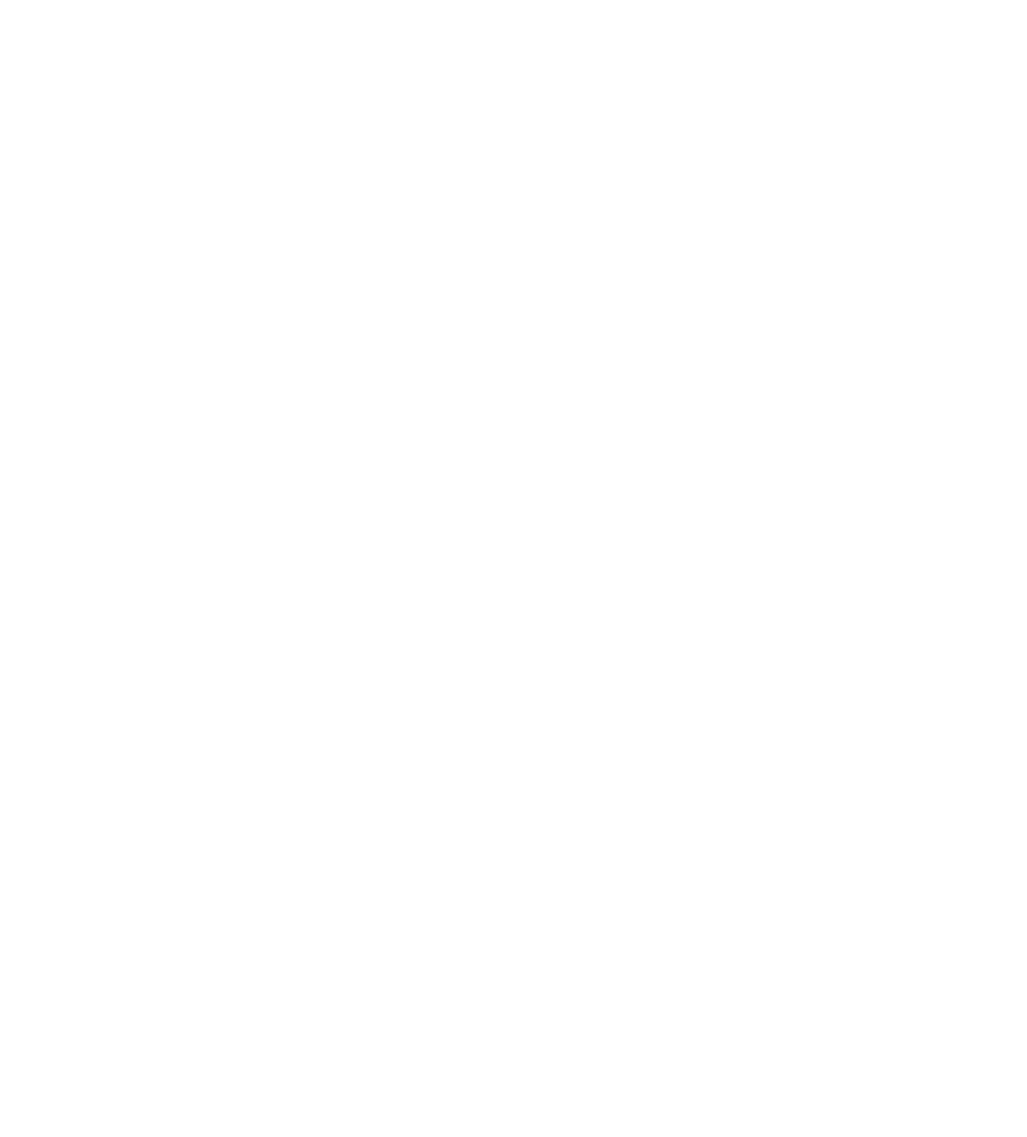
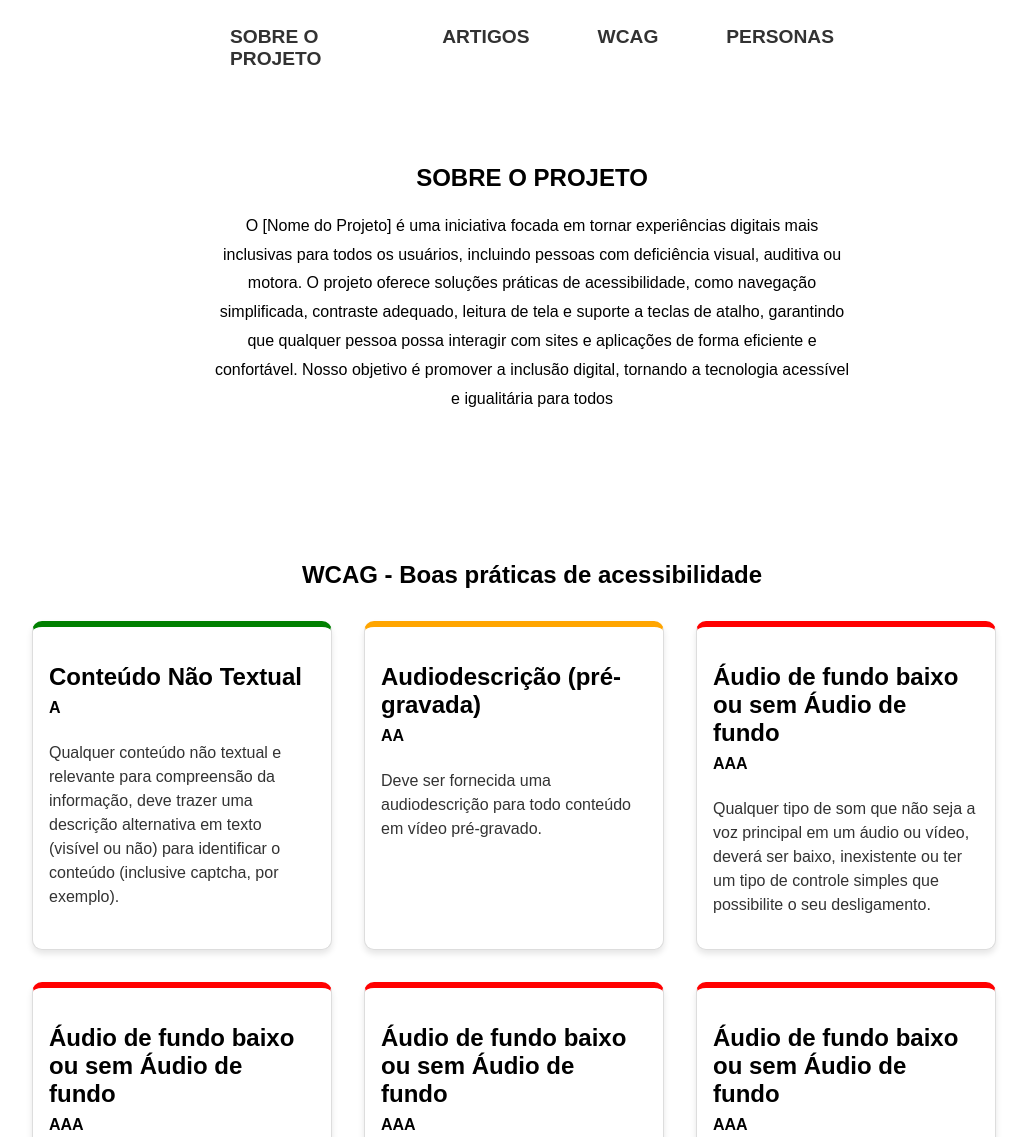
Before and after one commit to FrancineDelanni02/FrancineDelanni02.github.io, a website: page index.html in a window 1280 px wide. Shown: the top 1137 px of the page, without its empty margins (108-1135 px from the left). Before the commit the page ends 800 px from the top, so only its background shows below. Drawn offline with Linux system fonts and the light colour scheme.

Commit message:
feat:cards

```diff
--- /dev/null
+++ b/data/cards.js
@@ -0,0 +1,33 @@
+const cardsData = [
+  {
+    "titulo": "Conteúdo Não Textual ",
+    "nivel": "A",
+    "descricao": "Qualquer conteúdo não textual e relevante para compreensão da informação, deve trazer uma descrição alternativa em texto (visível ou não) para identificar o conteúdo (inclusive captcha, por exemplo)."
+  },
+  {
+    "titulo": "Audiodescrição (pré-gravada)",
+    "nivel": "AA",
+    "descricao": "Deve ser fornecida uma audiodescrição para todo conteúdo em vídeo pré-gravado."
+
+  },
+  {
+    "titulo": "Áudio de fundo baixo ou sem Áudio de fundo ",
+    "nivel": "AAA",
+    "descricao": "Qualquer tipo de som que não seja a voz principal em um áudio ou vídeo, deverá ser baixo, inexistente ou ter um tipo de controle simples que possibilite o seu desligamento."
+  },
+  {
+    "titulo": "Áudio de fundo baixo ou sem Áudio de fundo ",
+    "nivel": "AAA",
+    "descricao": "Qualquer tipo de som que não seja a voz principal em um áudio ou vídeo, deverá ser baixo, inexistente ou ter um tipo de controle simples que possibilite o seu desligamento."
+  },
+  {
+    "titulo": "Áudio de fundo baixo ou sem Áudio de fundo ",
+    "nivel": "AAA",
+    "descricao": "Qualquer tipo de som que não seja a voz principal em um áudio ou vídeo, deverá ser baixo, inexistente ou ter um tipo de controle simples que possibilite o seu desligamento."
+  },
+  {
+    "titulo": "Áudio de fundo baixo ou sem Áudio de fundo ",
+    "nivel": "AAA",
+    "descricao": "Qualquer tipo de som que não seja a voz principal em um áudio ou vídeo, deverá ser baixo, inexistente ou ter um tipo de controle simples que possibilite o seu desligamento."
+  }
+]
--- a/index.html
+++ b/index.html
@@ -1,21 +1,48 @@
 <!DOCTYPE html>
 <html lang="pt-br">
+
 <head>
     <meta charset="UTF-8">
     <meta name="viewport" content="width=device-width, initial-scale=1.0">
-    <title>Document title</title>
+    <title>Acessibilidade</title>
     <link rel="stylesheet" href="./styles/index.css">
+    <link rel="stylesheet" href="./styles/navbar.css">
+    <link rel="stylesheet" href="./styles/card.css">
 </head>
+
 <body>
     <div class="wrapper">
         <nav class="navbar">
             <ul>
-                <li><a href="#sobre-section"></a></li>
+                <li><a href="#sobre-section">SOBRE O PROJETO</a></li>
+                <li>ARTIGOS</li>
+                <li><a href="#cards-section">WCAG</a></li>
+                <li>PERSONAS</li>
             </ul>
         </nav>
 
-        <!--Sobre section-->
-        <h1 id="sobre-section"></h1>
+        <!-- Sobre -->
+        <section id="sobre-section">
+            <div>
+                <h1>SOBRE O PROJETO</h1>
+                <p>O [Nome do Projeto] é uma iniciativa focada em tornar experiências digitais mais inclusivas para
+                    todos os usuários, incluindo pessoas com deficiência visual, auditiva ou motora. O projeto oferece
+                    soluções práticas de acessibilidade, como navegação simplificada, contraste adequado, leitura de
+                    tela e suporte a teclas de atalho, garantindo que qualquer pessoa possa interagir com sites e
+                    aplicações de forma eficiente e confortável. Nosso objetivo é promover a inclusão digital, tornando
+                    a tecnologia acessível e igualitária para todos</p>
+                <div>
+        </section>
+
+        <!-- Cards -->
+        <section id="cards-section">
+            <h1>WCAG - Boas práticas de acessibilidade</h1>
+            <div id="card-container"></div>
+        </section>
     </div>
+
+    <script src="./data/cards.js"></script>
+    <script src="./index.js"></script>
 </body>
+
 </html>
--- /dev/null
+++ b/index.js
@@ -0,0 +1,43 @@
+function getCorBorderTop(nivel) {
+  switch(nivel) {
+    case "A": return "green";
+    case "AA": return "orange";
+    case "AAA": return "red";
+    default: return "#ccc";
+  }
+}
+
+// Função que renderiza os cards
+function renderCards(cards) {
+  const container = document.getElementById('card-container');
+  if (!container) {
+    console.error("Container #card-container não encontrado!");
+    return;
+  }
+
+  // Limpa o container antes de adicionar (para evitar duplicação)
+  container.innerHTML = "";
+
+  // Template do card
+  const template = document.createElement('template');
+  template.innerHTML = `
+    <div class="card">
+      <h2></h2>
+      <span class="nivel"></span>
+      <p></p>
+    </div>
+  `;
+
+  // Gera cada card
+  cards.forEach(card => {
+    const clone = template.content.cloneNode(true);
+    clone.querySelector('h2').textContent = card.titulo;
+    clone.querySelector('.nivel').textContent = card.nivel;
+    clone.querySelector('p').textContent = card.descricao;
+    clone.querySelector('.card').style.borderTop = `6px solid ${getCorBorderTop(card.nivel)}`;
+    container.appendChild(clone);
+  });
+}
+
+// Renderiza ao carregar
+renderCards(cardsData);
--- /dev/null
+++ b/styles/card.css
@@ -0,0 +1,45 @@
+#card-container {
+  display: flex;
+  flex-wrap: wrap;          /* permite quebrar linha */
+  justify-content: flex-start; /* alinha à esquerda, mas centraliza com margin auto */
+  gap: 2rem;                /* espaço entre os cards */
+  max-width: 1000px;        /* container grande o suficiente para 3 cards de 300px + gaps */
+  margin: 0 auto;         /* centraliza o container na tela */
+}
+
+#cards-section h1 {
+  text-align: center; /* centraliza o título da seção */
+  margin-bottom: 2rem; /* espaçamento opcional abaixo do título */
+}
+
+
+.card {
+  width: 300px;             /* tamanho fixo do card */
+  border: 1px solid #ddd;
+  border-radius: 10px;
+  padding: 1rem;
+  box-shadow: 0 4px 6px rgba(0,0,0,0.1);
+  transition: transform 0.2s;
+  background-color: white;
+  border-top: 6px solid #ccc; /* será alterado pelo JS */
+  box-sizing: border-box;
+}
+
+.card:hover {
+  transform: scale(1.2);
+}
+
+.card h2 {
+  margin-bottom: 0.5rem;
+}
+
+.card .nivel {
+  font-weight: bold;
+  display: inline-block;
+  margin-bottom: 0.5rem;
+}
+
+.card p {
+  line-height: 1.5;
+  color: #333;
+}
--- a/styles/index.css
+++ b/styles/index.css
@@ -1,5 +1,22 @@
-* {
+body {
     margin: 0;
     padding: 0;
-    box-sizing: border-box;
+    font-family: Arial, Helvetica, sans-serif;
 }
+
+#sobre-section {
+    display: flex;
+    flex-direction: column;
+    align-items: center;
+}
+
+#sobre-section div{
+    text-align: center;
+    max-width: 50vw;
+    margin: 4rem auto;
+}
+
+#sobre-section p {
+    margin-top: 1rem;
+    line-height: 1.8;
+}
--- a/styles/navbar.css
+++ b/styles/navbar.css
@@ -1,6 +1,36 @@
-.navbar{
-    background: black;
-    color: white;
-    width: 100%;
-    height: 4rem;
+.navbar {
+  width: 100%;
+  height: 4rem;
+  display: flex;
+  align-items: center;
+  font-size: 1.2rem;
+  padding: 0 20rem;
+  margin-top: 1rem;
+  color: #323232;
+  font-weight: bold;
+  box-sizing: border-box;
 }
+
+.navbar ul {
+  display: flex;
+  gap: 2rem;
+  margin-left: auto;
+  padding: 0;
+}
+
+.navbar ul li {
+  list-style: none;
+  border: 2px solid transparent;
+  padding: 1rem;
+  transition: border 0.3s;
+}
+
+.navbar ul li:hover {
+  cursor: pointer;
+  border: 2px solid #599450;
+}
+
+.navbar ul li a {
+  text-decoration: none;
+  color: inherit;
+}
```
Also changed, not shown: components/card.html (added, +8 -0 lines).
